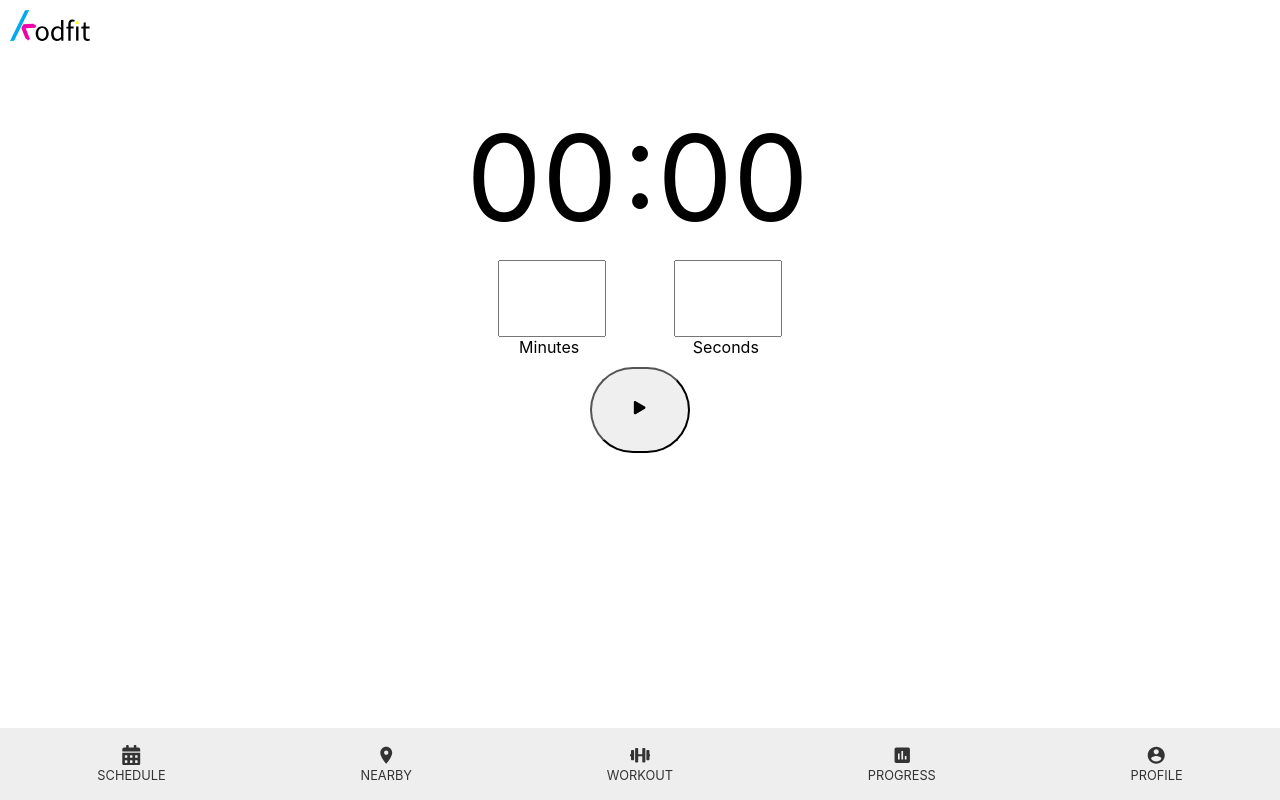
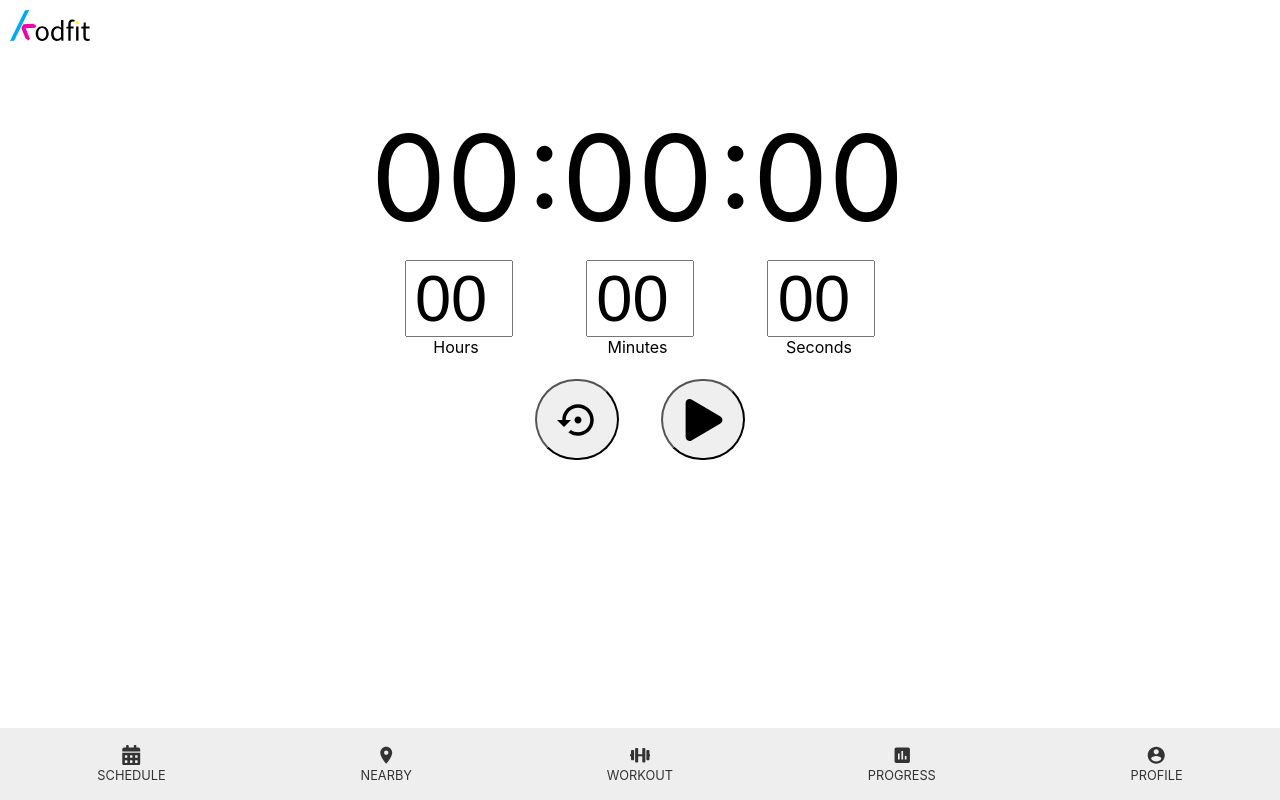
Before and after one commit to phapsides/kodfit, a React (Create React App) app: page /timer in a window 1280 px wide. Built offline with nearby package versions, Linux system fonts and the light colour scheme.

Commit message:
Added Hours and a  reset button (#24)
* Added hours

* Added hours

* Added hours

```diff
--- a/src/Logo/Logo.js
+++ b/src/Logo/Logo.js
@@ -6,4 +6,5 @@ export default function Logo() {
     return (
         <img src={logo} className="logo" alt="logo" />
     );
+
 }
--- a/src/PageView/Timer/Timer.css
+++ b/src/PageView/Timer/Timer.css
@@ -6,12 +6,12 @@
 
 .Timer .grid-container {
     display: grid;
-    grid-template-columns: 1fr 1fr;
+    grid-template-columns: 1fr 1fr 1fr;
     grid-gap: 10px 6px;
 }
 
 .Timer .digit-timer {
-    grid-column: 1 / 3;
+    grid-column: 1 / 4;
     justify-self: center;
     font-size: 120px;
 }
@@ -38,13 +38,24 @@
     padding-left: 2px;
 }
 
-.Timer .submit {
+.Timer .center {
     justify-self: center;
-    grid-column: 1/3;
 }
 
-.Timer .submit button {
-    width: 100px;
-    height: 86px;
-    border-radius: 103px;
+.Timer .buttons {
+    grid-column: 1 / 4;
 }
+
+.Timer .inline {
+    display: inline-block;
+    margin: 12px 21px;
+}
+
+.Timer .button {
+    width: 84px;
+    height: 81px;
+    border-radius: 134px;
+    font-size: 42px;
+    padding-top: 12px;
+    padding-left: 8px;
+}
--- a/src/PageView/Timer/Timer.js
+++ b/src/PageView/Timer/Timer.js
@@ -1,7 +1,8 @@
 import React from 'react';
 import TimerInput from './TimerInput/TimerInput';
 import './Timer.css';
-import { FaPlay , FaRegStopCircle} from 'react-icons/fa';
+import { FaPlay, FaRegStopCircle } from 'react-icons/fa';
+import { MdSettingsBackupRestore } from "react-icons/md";
 
 class Timer extends React.Component {
     constructor() {
@@ -9,8 +10,9 @@ class Timer extends React.Component {
         this.state = {
             time: {},
             seconds: 0,
+            inputHours: 0,
             inputMinutes: 0,
-            inputSeconds: 0,
+            inputSeconds: "00",
             isRunning: false
         };
         this.timer = 0;
@@ -27,9 +29,10 @@ class Timer extends React.Component {
 
         let zeroAddedMinutes = ('0' + minutes).slice(-2);
         let zeroAddedSeconds = ('0' + seconds).slice(-2);
+        let zeroAddedHours = ('0' + hours).slice(-2);
 
         let obj = {
-            "h": hours,
+            "h": zeroAddedHours,
             "m": zeroAddedMinutes,
             "s": zeroAddedSeconds
         };
@@ -37,6 +40,18 @@ class Timer extends React.Component {
     }
 
     handleTime = (e, timeUnit, modifier) => {
+
+
+        if (e.target.value > 60) {
+            e.target.value = 59;
+        }
+
+        if (e.target.value < 10) {
+            e.target.value = ('0' + e.target.value).slice(-2);
+        } else {
+            e.target.value = +e.target.value;
+        }
+
         const timeObject = {};
         timeObject[timeUnit] = e.target.value * modifier
         this.setState(timeObject)
@@ -54,7 +69,8 @@ class Timer extends React.Component {
             });
             clearInterval(this.timer);
         } else {
-            let total = +this.state.inputMinutes + +this.state.inputSeconds;
+            let total = +this.state.inputHours + +this.state.inputMinutes + +this.state.inputSeconds;
+
             if (total > 0) {
                 this.setState({
                     seconds: total,
@@ -63,6 +79,20 @@ class Timer extends React.Component {
 
                 this.timer = setInterval(this.countDown, 1000);
             }
+        }
+    }
+
+    resetTimer = () => {
+        if (this.state.isRunning || this.state.seconds > 0) {
+            this.setState({
+                time: {
+                    "h": "00",
+                    "m": "00",
+                    "s": "00"
+                },
+                isRunning: false
+            });
+            clearInterval(this.timer);
         }
     }
 
@@ -82,29 +112,54 @@ class Timer extends React.Component {
             <div className="Timer">
                 <div className="grid-container">
                     <div className="digit-timer">
+                        <span className="digit-hour">
+                            {this.state.time.h}
+                        </span>
+                         :
                         <span className="digit-minutes">
                             {this.state.time.m}
                         </span>
                          :
-                        <span className="digit-minutes">
+                        <span className="digit-seconds">
                             {this.state.time.s}
                         </span>
                     </div>
+                    <div className="hours column">
+                        <TimerInput
+                            value={this.state.inputHours < 1 ? "00" : this.state.inputHours / 3600}
+                            field={(e) => this.handleTime(e, 'inputHours', 3600)}
+                        />
+                        <span>Hours</span>
+                    </div>
                     <div className="minutes column">
-                        <TimerInput field={(e) => this.handleTime(e, 'inputMinutes', 60)} />
+                        <TimerInput
+                            value={this.state.inputMinutes < 1 ? "00" : this.state.inputMinutes / 60}
+                            field={(e) => this.handleTime(e, 'inputMinutes', 60)} />
                         <span>Minutes</span>
                     </div>
                     <div className="seconds column">
-                        <TimerInput field={(e) => this.handleTime(e, 'inputSeconds', 1)} />
+                        <TimerInput
+                            value={this.state.inputSeconds}
+                            field={(e) => this.handleTime(e, 'inputSeconds', 1)} />
                         <span>Seconds</span>
                     </div>
-                    <div className="submit">
-                        <button
-                            onClick={this.startTimer}>
-                            {this.state.isRunning && this.state.seconds ?
-                             <FaRegStopCircle  /> :
-                             <FaPlay />}
-                        </button>
+                    <div className="buttons center">
+                        <div className="reset inline">
+                            <button
+                                className="button"
+                                onClick={this.resetTimer}>
+                                <MdSettingsBackupRestore />
+                            </button>
+                        </div>
+                        <div className="submit inline">
+                            <button
+                                className="button"
+                                onClick={this.startTimer}>
+                                {this.state.isRunning && this.state.seconds ?
+                                    <FaRegStopCircle /> :
+                                    <FaPlay />}
+                            </button>
+                        </div>
                     </div>
                 </div>
             </div>
--- a/src/PageView/Timer/TimerInput/TimerInput.js
+++ b/src/PageView/Timer/TimerInput/TimerInput.js
@@ -1,12 +1,13 @@
 import React from 'react';
 
-export default function TimerInput({field, name}) {
+export default function TimerInput({field, name,value}) {
     return (
         <input
              type='number'
              name={name}
              min='0'
              max='60'
+             value={value}
              onChange={field}
         />
     )
```
